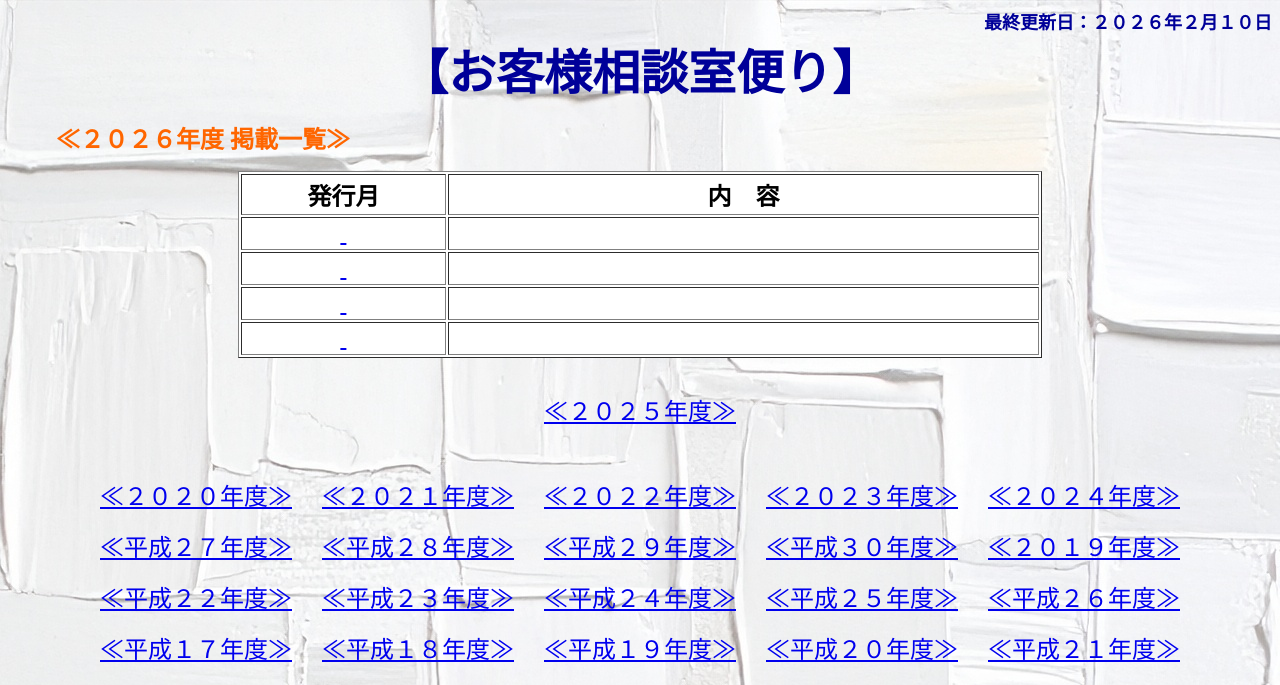
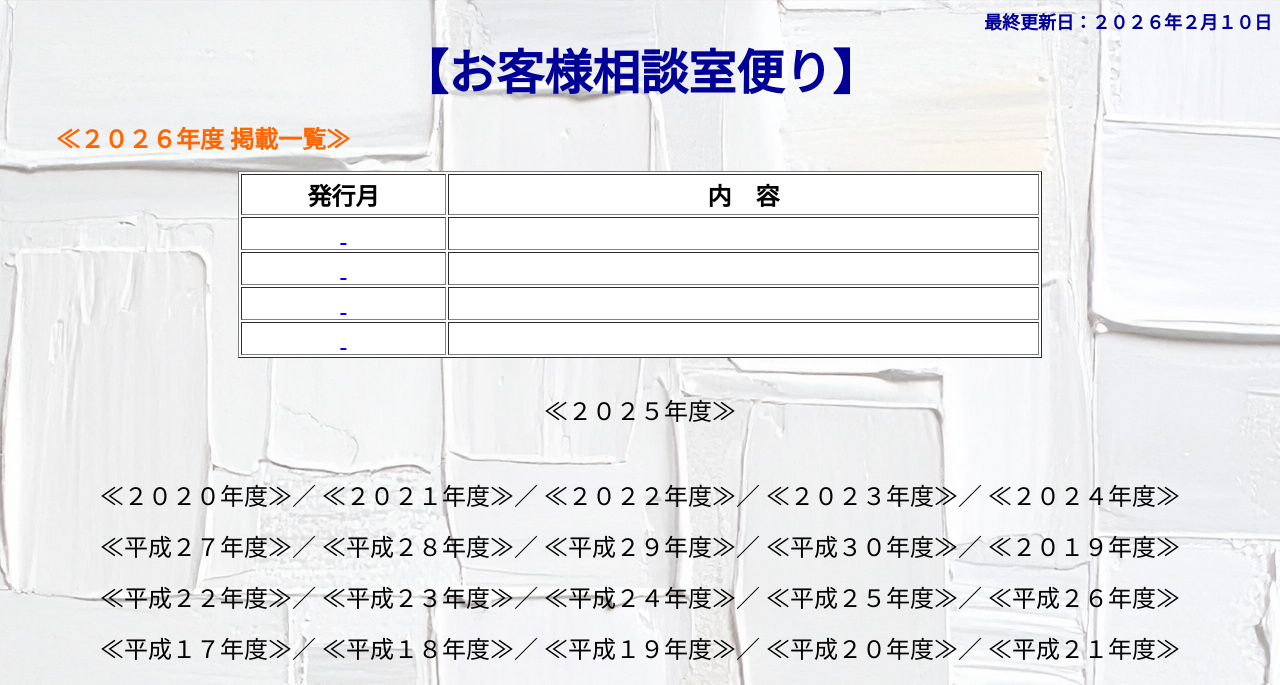
Before and after one commit to takahashi21277/intra_sample1-1, a plain HTML site: page №02 お客様相談室便り/letter.html in a window 1280 px wide. Shown: the top 685 px of the page. Drawn offline with Linux system fonts and the light colour scheme.

Commit message:
Add files via upload

```diff
--- a/№02 お客様相談室便り/letter.html
+++ b/№02 お客様相談室便り/letter.html
@@ -9,6 +9,7 @@
 	</head>
 
 	<body text="#000000" bgcolor="#CCFFFF" link="#0000EE" vlink="#551A8B" alink="#FF0000" background="images/white_penki-5.jpg" style="background-attachment: no-fixed; background-attachment: no-fixed; background-repeat: repeat; background-position: center top;">
+
 		<header>
 			<div align="right"><b><font color="#000099" size="+1">最終更新日：２０２６年２月１０日</font></b></div>
 		</header>
@@ -57,38 +58,40 @@
 					</tr>
 				</table>
 				<br>
+				<div>
 					<p><font size="+2">
-					<a href="tayori2025.html">≪２０２５年度≫</a>
+						<a href="tayori2025.html" style="text-decoration: none; color: inherit;">≪２０２５年度≫</a>
 					</font></p>
 					<br>
 					<p><font size="+2">
-					<a href="tayori2020.html">≪２０２０年度≫</a>
-					<a href="tayori2021.html">≪２０２１年度≫</a>
-					<a href="tayori2022.html">≪２０２２年度≫</a>
-					<a href="tayori2023.html">≪２０２３年度≫</a>
-					<a href="tayori2024.html">≪２０２４年度≫</a>
+						<a href="tayori2020.html" style="text-decoration: none; color: inherit;">≪２０２０年度≫</a>／
+						<a href="tayori2021.html" style="text-decoration: none; color: inherit;">≪２０２１年度≫</a>／
+						<a href="tayori2022.html" style="text-decoration: none; color: inherit;">≪２０２２年度≫</a>／
+						<a href="tayori2023.html" style="text-decoration: none; color: inherit;">≪２０２３年度≫</a>／
+						<a href="tayori2024.html" style="text-decoration: none; color: inherit;">≪２０２４年度≫</a>
 					</font></p>
 					<p><font size="+2">
-					<a href="tayoriH27.html">≪平成２７年度≫</a>
-					<a href="tayoriH28.html">≪平成２８年度≫</a>
-					<a href="tayoriH29.html">≪平成２９年度≫</a>
-					<a href="tayoriH30.html">≪平成３０年度≫</a>
-					<a href="tayori2019.html">≪２０１９年度≫</a>
+						<a href="tayoriH27.html" style="text-decoration: none; color: inherit;">≪平成２７年度≫</a>／
+						<a href="tayoriH28.html" style="text-decoration: none; color: inherit;">≪平成２８年度≫</a>／
+						<a href="tayoriH29.html" style="text-decoration: none; color: inherit;">≪平成２９年度≫</a>／
+						<a href="tayoriH30.html" style="text-decoration: none; color: inherit;">≪平成３０年度≫</a>／
+						<a href="tayori2019.html" style="text-decoration: none; color: inherit;">≪２０１９年度≫</a>
 					</font></p>
 					<p><font size="+2">
-					<a href="tayoriH22.html">≪平成２２年度≫</a>
-					<a href="tayoriH23.html">≪平成２３年度≫</a>
-					<a href="tayoriH24.html">≪平成２４年度≫</a>
-					<a href="tayoriH25.html">≪平成２５年度≫</a>
-					<a href="tayoriH26.html">≪平成２６年度≫</a>
+						<a href="tayoriH22.html" style="text-decoration: none; color: inherit;">≪平成２２年度≫</a>／
+						<a href="tayoriH23.html" style="text-decoration: none; color: inherit;">≪平成２３年度≫</a>／
+						<a href="tayoriH24.html" style="text-decoration: none; color: inherit;">≪平成２４年度≫</a>／
+						<a href="tayoriH25.html" style="text-decoration: none; color: inherit;">≪平成２５年度≫</a>／
+						<a href="tayoriH26.html" style="text-decoration: none; color: inherit;">≪平成２６年度≫</a>
 					</font></p>
 					<p><font size="+2">
-					<a href="tayoriH17.html">≪平成１７年度≫</a>
-					<a href="tayoriH18.html">≪平成１８年度≫</a>
-					<a href="tayoriH19.html">≪平成１９年度≫</a>
-					<a href="tayoriH20.html">≪平成２０年度≫</a>
-					<a href="tayoriH21.html">≪平成２１年度≫</a>
+						<a href="tayoriH17.html" style="text-decoration: none; color: inherit;">≪平成１７年度≫</a>／
+						<a href="tayoriH18.html" style="text-decoration: none; color: inherit;">≪平成１８年度≫</a>／
+						<a href="tayoriH19.html" style="text-decoration: none; color: inherit;">≪平成１９年度≫</a>／
+						<a href="tayoriH20.html" style="text-decoration: none; color: inherit;">≪平成２０年度≫</a>／
+						<a href="tayoriH21.html" style="text-decoration: none; color: inherit;">≪平成２１年度≫</a>
 					</font></p>
+				</div>
 			</center>
 		</main>
 
```
Lines whose indentation alone changed are shown as unchanged.
